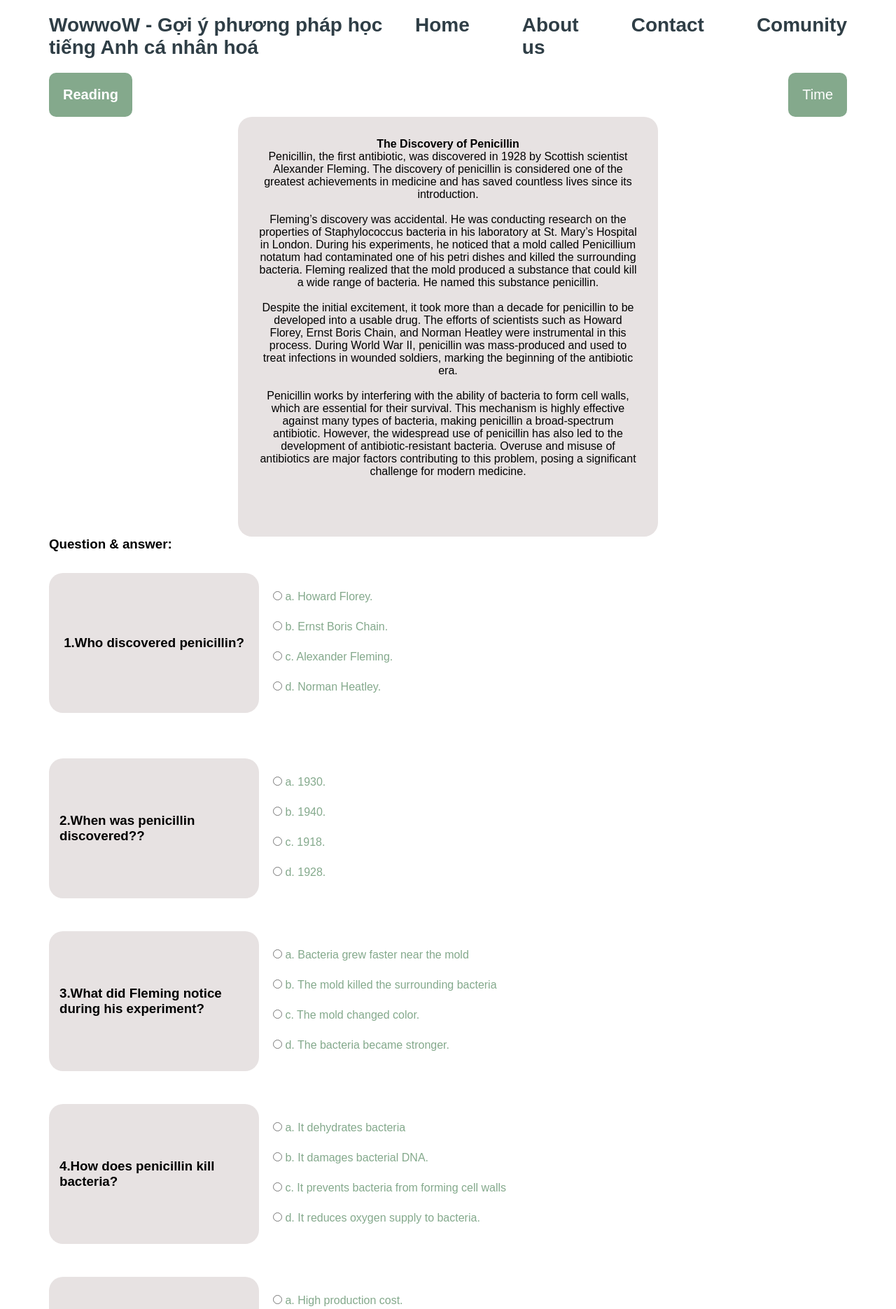
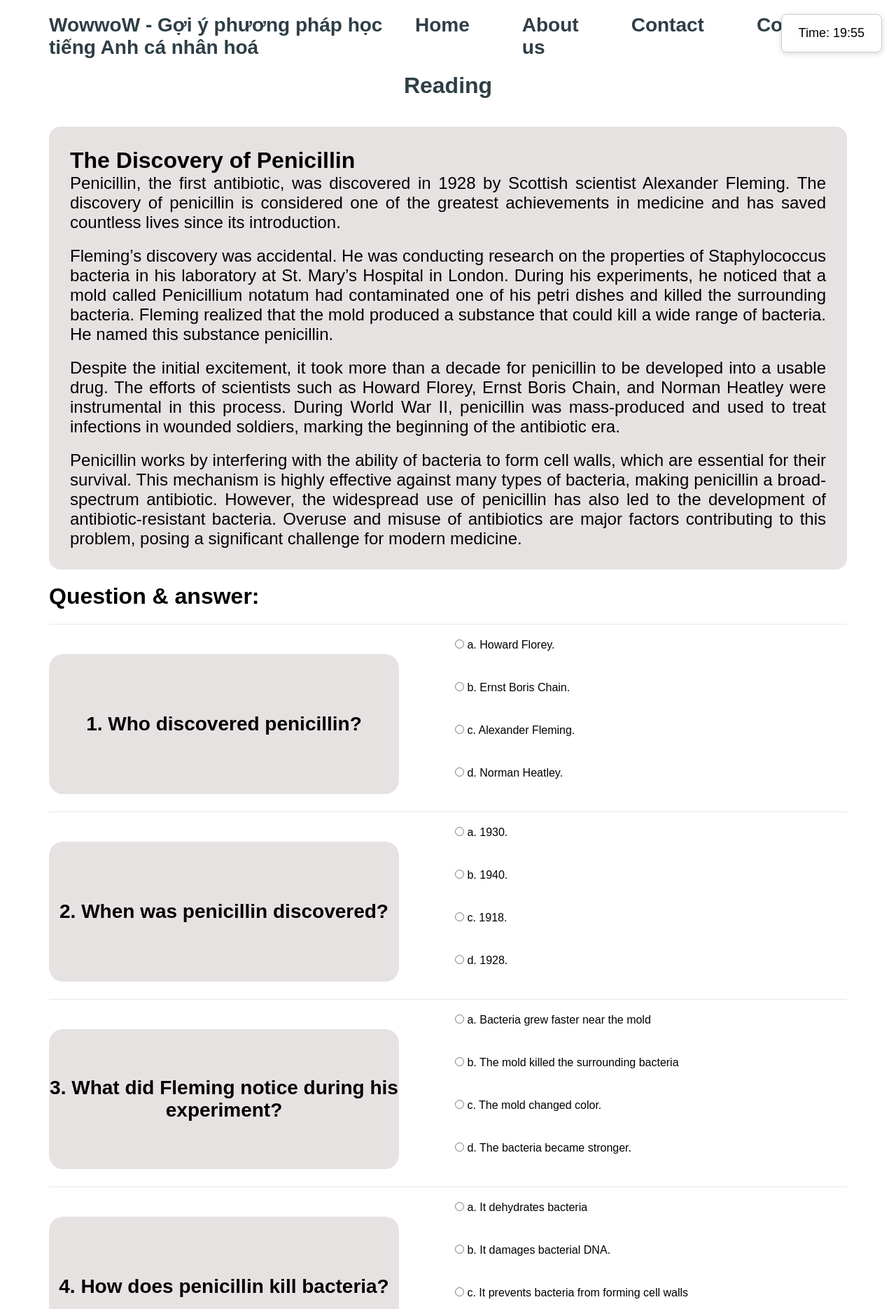
Before and after one commit to TynnnET/suggest-learn-english, a plain HTML site: page src/tests/reading.html in a window 1280 px wide. Shown: the top 1871 px of the page at 70% size. Drawn offline with Linux system fonts and the light colour scheme.

Commit message:
modify reading

```diff
--- a/src/styles/test.css
+++ b/src/styles/test.css
@@ -1,3 +1,11 @@
+:root {
+  --dark-blue: #2f3e46;
+  --gray-blue: #354f52;
+  --mint: #84a98c;
+  --mint-light: #cad2c5;
+  --white: #fff;
+}
+
 *,
 *:before,
 *:after {
@@ -6,45 +14,26 @@
   box-sizing: border-box;
 }
 
-html {
-  scroll-behavior: smooth;
-}
-
-body {
+body,
+.container,
+header {
   font-family: "Dongle", sans-serif;
   max-width: 1140px;
   margin: 0 auto;
 }
 
 img {
-  max-width: 100%;
   width: 500px;
   height: 500px;
+  max-width: 100%;
 }
 
-a:link {
+a {
+  color: var(--dark-blue);
   text-decoration: none;
 }
 
-:root {
-  --dark-blue: #2f3e46;
-  --gray-blue: #354f52;
-  --mint: #84a98c;
-  --mint-light: #cad2c5;
-  --white: #ffffff;
-}
-
-.container {
-  max-width: 1140px;
-  width: 100%;
-  margin: 0 auto;
-  padding: 0;
-}
-
 header {
-  max-width: 1140px;
-  width: 100%;
-  margin: 0 auto;
   margin-top: 20px;
   display: flex;
   justify-content: space-between;
@@ -55,31 +44,26 @@ header {
 
 ul {
   display: flex;
-  justify-content: space-between;
-  column-gap: 75px;
+  gap: 75px;
 }
-
 li {
   list-style: none;
 }
 
-a {
+.cc {
+  display: flex;
+  justify-content: center;
+}
+.cc h1 {
+  margin: 20px;
   color: var(--dark-blue);
-}
-
-.cc h1 {
-  margin-top: 20px;
-  background-color: #84a98c;
-  color: #ffffff;
-  display: inline-block;
-  font-size: 20px;
-  padding: 20px;
+  font-size: 32px;
   border-radius: 10px;
 }
 
 hr {
   height: 2px;
-  background-color: var(--gray-blue);
+  background: var(--gray-blue);
   border: none;
   margin: 40px 0;
   border-radius: 100px;
@@ -90,89 +74,88 @@ audio {
   margin: 40px auto;
   width: 50%;
 }
-.cc p {
-  margin-top: 20px;
-  background-color: #84a98c;
-  color: #ffffff;
-  display: inline-block;
-  font-size: 20px;
-  padding: 20px;
-  border-radius: 10px;
-}
-.cc {
-  display: flex;
-  justify-content: space-between;
-}
-input[type="radio"]:checked + span.đúng {
-  display: inline;
-  color: green;
-}
-input[type="radio"]:checked + span.sai {
-  display: inline;
-  color: red;
-}
-.tc {
-  display: flex;
-  justify-content: space-around;
-}
-.ch {
-  padding: 15px;
-  height: 200px;
-  width: 300px;
-  margin-top: 30px;
-  background-color: rgb(231, 226, 226);
-  display: flex;
-  justify-content: center;
-  align-items: center;
-  border-radius: 20px;
-}
-.dn {
-  padding: 20px;
-  margin: auto;
-  color: #84a98c;
-  margin-top: 35px;
-}
+
 .kh {
   display: block;
   margin-bottom: 25px;
   margin-right: 10px;
 }
 
-.dn2{
+.debai {
+  width: 100%;
+  background: #e7e2e2;
+  border-radius: 16px;
+  text-align: justify;
+  padding: 30px;
+  font-size: 24px;
+  margin: 20px auto 0;
+  gap: 20px;
+}
+.debai p + p {
+  margin-top: 20px;
+}
+.debai b {
+  font-size: 32px;
+}
+
+h2 {
+  margin-top: 20px;
+  font-size: 32px;
+}
+
+.tc {
+  display: grid;
+  grid-template-columns: 1fr 1fr;
+  gap: 20px;
+}
+
+.ch {
+  width: 500px;
+  height: 200px;
+  background: #e7e2e2;
+  display: flex;
+  justify-content: center;
+  align-items: center;
+  border-radius: 20px;
+  margin-top: 22px;
+}
+
+.dn {
+  display: flex;
+  flex-direction: column;
+}
+.dn .answer {
+  width: 220px;
+  padding: 16px 0;
+  background: var(--mint-light);
+  border-radius: 10px;
+  text-align: center;
+  font-size: 32px;
+  color: var(--dark-blue);
+  font-weight: 500;
+  box-shadow: 0 2px 8px #0001;
+}
+
+h3 {
+  font-size: 28px;
+  text-align: center;
+}
+
+.line {
+  border-top: 1px solid var(--mint-light);
+  opacity: 0.1;
+  width: 100%;
+  margin: 20px 0;
+}
+
+button {
+  font-size: 32px;
   display: block;
-  margin-left:0px;
-}.dn3{
-  display: block;
-  margin-left:0px;
+  margin: 30px auto;
+  background: var(--mint);
+  color: var(--white);
+  border-radius: 10px;
+  padding: 10px;
+  border: none;
+  font-family: "Dongle", sans-serif;
 }
-.dn4{
-  display: block;
-  margin-left:0px;
-}.dn5{
-  display: block;
-  margin-left:0px;
-}
-.dn{
-  display: block;
-  margin-left:0px;
-}
-.debai{
-  width: 600px;
-  height: 600px;
-  display: block;
-  margin-top: 20px;
-  background-color:  rgb(231, 226, 226);
-border-radius: 20px;
-text-align: center;
-padding: 30px;
-margin: 0 auto;
-}
-button{
-  font-size: 20px;
-  display: block;
-  margin: 0 auto;
-  background-color: #84a98c;
-  color:#ffffff;
-  border-radius: 10px;
-  padding: 20px;
-}
--- a/src/tests/reading.html
+++ b/src/tests/reading.html
@@ -4,7 +4,7 @@
     <meta charset="UTF-8" />
     <meta name="viewport" content="width=device-width, initial-scale=1.0" />
     <link rel="stylesheet" href="../styles/test.css" />
-    <title>Listening</title>
+    <title>Reading</title>
   </head>
   <body>
     <header>
@@ -22,128 +22,244 @@
     </header>
     <div class="cc">
       <h1>Reading</h1>
-      <p>Time</p>
     </div>
     <div class="debai">
-      <b>The Discovery of Penicillin</b><br>
-      <p>Penicillin, the first antibiotic, was discovered in 1928 by Scottish scientist Alexander Fleming. The discovery of penicillin is considered one of the greatest achievements in medicine and has saved countless lives since its introduction.</p><br>
-      <p>Fleming’s discovery was accidental. He was conducting research on the properties of Staphylococcus bacteria in his laboratory at St. Mary’s Hospital in London. During his experiments, he noticed that a mold called Penicillium notatum had contaminated one of his petri dishes and killed the surrounding bacteria. Fleming realized that the mold produced a substance that could kill a wide range of bacteria. He named this substance penicillin.</p><br>
-      <p>Despite the initial excitement, it took more than a decade for penicillin to be developed into a usable drug. The efforts of scientists such as Howard Florey, Ernst Boris Chain, and Norman Heatley were instrumental in this process. During World War II, penicillin was mass-produced and used to treat infections in wounded soldiers, marking the beginning of the antibiotic era.</p><br>
-      <p>Penicillin works by interfering with the ability of bacteria to form cell walls, which are essential for their survival. This mechanism is highly effective against many types of bacteria, making penicillin a broad-spectrum antibiotic. However, the widespread use of penicillin has also led to the development of antibiotic-resistant bacteria. Overuse and misuse of antibiotics are major factors contributing to this problem, posing a significant challenge for modern medicine.</p><br>
+      <b>The Discovery of Penicillin</b>
+      <p>
+        Penicillin, the first antibiotic, was discovered in 1928 by Scottish
+        scientist Alexander Fleming. The discovery of penicillin is considered
+        one of the greatest achievements in medicine and has saved countless
+        lives since its introduction.
+      </p>
+      <p>
+        Fleming’s discovery was accidental. He was conducting research on the
+        properties of Staphylococcus bacteria in his laboratory at St. Mary’s
+        Hospital in London. During his experiments, he noticed that a mold
+        called Penicillium notatum had contaminated one of his petri dishes and
+        killed the surrounding bacteria. Fleming realized that the mold produced
+        a substance that could kill a wide range of bacteria. He named this
+        substance penicillin.
+      </p>
+      <p>
+        Despite the initial excitement, it took more than a decade for
+        penicillin to be developed into a usable drug. The efforts of scientists
+        such as Howard Florey, Ernst Boris Chain, and Norman Heatley were
+        instrumental in this process. During World War II, penicillin was
+        mass-produced and used to treat infections in wounded soldiers, marking
+        the beginning of the antibiotic era.
+      </p>
+      <p>
+        Penicillin works by interfering with the ability of bacteria to form
+        cell walls, which are essential for their survival. This mechanism is
+        highly effective against many types of bacteria, making penicillin a
+        broad-spectrum antibiotic. However, the widespread use of penicillin has
+        also led to the development of antibiotic-resistant bacteria. Overuse
+        and misuse of antibiotics are major factors contributing to this
+        problem, posing a significant challenge for modern medicine.
+      </p>
     </div>
-    <h3>Question & answer:</h3>
-      <div class="t1">
+    <h2>Question &amp; answer:</h2>
+    <hr class="line" />
+    <form>
+      <div class="t">
         <div class="tc">
-          <div class="ch"><h3>1.Who discovered penicillin?</h3></div>
+          <div class="ch"><h3>1. Who discovered penicillin?</h3></div>
           <div class="dn">
             <label class="kh">
-              <input type="radio" name="question" value="a">
-              <span class="đúng">a. Howard Florey.</span><br>
-            </label>
+              <input type="radio" name="q1" value="a" />
+              <span class="sai">a. Howard Florey.</span> </label
+            ><br />
             <label class="kh">
-              <input type="radio" name="question" value="b">
-              <span class="sai">b. Ernst Boris Chain.</span><br>
-            </label>
+              <input type="radio" name="q1" value="b" />
+              <span class="sai">b. Ernst Boris Chain.</span> </label
+            ><br />
             <label class="kh">
-              <input type="radio" name="question" value="c">
-              <span class="sai">c. Alexander Fleming.</span><br>
-            </label> <label class="kh">
-              <input type="radio" name="question" value="d">
-              <span class="sai">d. Norman Heatley.</span><br>
-            </label>
-       </div>
-      </div><br>
-    <div class="t">
-         <div class="tc">
-          <div class="ch"><h3>2.When was penicillin discovered??</h3></div>
-       <div class="dn dn2">
+              <input type="radio" name="q1" value="c" />
+              <span class="đúng">c. Alexander Fleming.</span> </label
+            ><br />
             <label class="kh">
-              <input type="radio" name="question" value="a">
-              <span class="sai">a. 1930.</span><br>
-            </label>
-            <label class="kh">
-              <input type="radio" name="question" value="b">
-              <span class="sai">b. 1940.</span><br>
-            </label>
-             <label class="kh">
-              <input type="radio" name="question" value="c">
-              <span class="đúng">c. 1918.</span><br>
-            </label> <label class="kh">
-              <input type="radio" name="question" value="d">
-              <span class="sai">d. 1928.</span><br>
+              <input type="radio" name="q1" value="d" />
+              <span class="sai">d. Norman Heatley.</span>
             </label>
           </div>
         </div>
       </div>
+      <hr class="line" />
       <div class="t">
         <div class="tc">
-          <div class="ch"><h3>3.What did Fleming notice during his experiment?</h3></div>
-       <div class="dn dn3">
+          <div class="ch"><h3>2. When was penicillin discovered?</h3></div>
+          <div class="dn">
             <label class="kh">
-              <input type="radio" name="question" value="a">
-              <span class="sai">a. Bacteria grew faster near the mold</span><br>
-            </label>
+              <input type="radio" name="q2" value="a" />
+              <span class="sai">a. 1930.</span> </label
+            ><br />
             <label class="kh">
-              <input type="radio" name="question" value="b">
-              <span class="đúng">b. The mold killed the surrounding bacteria</span><br>
-            </label>
+              <input type="radio" name="q2" value="b" />
+              <span class="sai">b. 1940.</span> </label
+            ><br />
             <label class="kh">
-              <input type="radio" name="question" value="c">
-              <span class="sai">c. The mold changed color.</span><br>
-            </label>
+              <input type="radio" name="q2" value="c" />
+              <span class="sai">c. 1918.</span> </label
+            ><br />
             <label class="kh">
-              <input type="radio" name="question" value="d">
-              <span class="sai">d. The bacteria became stronger.</span><br>
+              <input type="radio" name="q2" value="d" />
+              <span class="đúng">d. 1928.</span>
             </label>
           </div>
         </div>
       </div>
+      <hr class="line" />
       <div class="t">
         <div class="tc">
-          <div class="ch"><h3>4.How does penicillin kill bacteria?</h3></div>
-       <div class="dn dn4">
+          <div class="ch">
+            <h3>3. What did Fleming notice during his experiment?</h3>
+          </div>
+          <div class="dn">
             <label class="kh">
-              <input type="radio" name="question" value="a">
-              <span class="sai">a. It dehydrates bacteria</span><br>
-            </label>
+              <input type="radio" name="q3" value="a" />
+              <span class="sai"
+                >a. Bacteria grew faster near the mold</span
+              > </label
+            ><br />
             <label class="kh">
-              <input type="radio" name="question" value="b">
-              <span class="đúng">b. It damages bacterial DNA.</span><br>
-            </label>
+              <input type="radio" name="q3" value="b" />
+              <span class="đúng"
+                >b. The mold killed the surrounding bacteria</span
+              > </label
+            ><br />
             <label class="kh">
-              <input type="radio" name="question" value="c">
-              <span class="sai">c. It prevents bacteria from forming cell walls</span><br>
-            </label>
+              <input type="radio" name="q3" value="c" />
+              <span class="sai">c. The mold changed color.</span> </label
+            ><br />
             <label class="kh">
-              <input type="radio" name="question" value="d">
-              <span class="sai">d. It reduces oxygen supply to bacteria.</span><br>
+              <input type="radio" name="q3" value="d" />
+              <span class="sai">d. The bacteria became stronger.</span>
             </label>
           </div>
         </div>
       </div>
+      <hr class="line" />
       <div class="t">
         <div class="tc">
-          <div class="ch"><h3>5.What is a major problem caused by the overuse of penicillin?</h3></div>
-       <div class="dn dn5">
+          <div class="ch"><h3>4. How does penicillin kill bacteria?</h3></div>
+          <div class="dn">
             <label class="kh">
-              <input type="radio" name="question" value="a">
-              <span class="sai">a. High production cost.</span><br>
-            </label>
+              <input type="radio" name="q4" value="a" />
+              <span class="sai">a. It dehydrates bacteria</span> </label
+            ><br />
             <label class="kh">
-              <input type="radio" name="question" value="b">
-              <span class="đúng">b. Lack of mold supply.</span><br>
-            </label>
+              <input type="radio" name="q4" value="b" />
+              <span class="sai">b. It damages bacterial DNA.</span> </label
+            ><br />
             <label class="kh">
-              <input type="radio" name="question" value="c">
-              <span class="sai">c. Antibiotic-resistant bacteria.</span><br>
-            </label>
+              <input type="radio" name="q4" value="c" />
+              <span class="đúng"
+                >c. It prevents bacteria from forming cell walls</span
+              > </label
+            ><br />
             <label class="kh">
-              <input type="radio" name="question" value="d">
-              <span class="sai">d. Ineffectiveness against viruses.</span><br>
+              <input type="radio" name="q4" value="d" />
+              <span class="sai">d. It reduces oxygen supply to bacteria.</span>
             </label>
           </div>
         </div>
       </div>
-<button type="submit">Luôn</button>
+      <hr class="line" />
+      <div class="t">
+        <div class="tc">
+          <div class="ch">
+            <h3>
+              5. What is a major problem caused by the overuse of penicillin?
+            </h3>
+          </div>
+          <div class="dn">
+            <label class="kh">
+              <input type="radio" name="q5" value="a" />
+              <span class="sai">a. High production cost.</span> </label
+            ><br />
+            <label class="kh">
+              <input type="radio" name="q5" value="b" />
+              <span class="sai">b. Lack of mold supply.</span> </label
+            ><br />
+            <label class="kh">
+              <input type="radio" name="q5" value="c" />
+              <span class="đúng"
+                >c. Antibiotic-resistant bacteria.</span
+              > </label
+            ><br />
+            <label class="kh">
+              <input type="radio" name="q5" value="d" />
+              <span class="sai">d. Ineffectiveness against viruses.</span>
+            </label>
+          </div>
+        </div>
+      </div>
+      <hr class="line" />
+      <button type="submit">Submit</button>
+    </form>
+    <script>
+      const timerPopup = document.createElement("div");
+      timerPopup.style.position = "fixed";
+      timerPopup.style.top = "20px";
+      timerPopup.style.right = "20px";
+      timerPopup.style.background = "#fff";
+      timerPopup.style.border = "1px solid #ccc";
+      timerPopup.style.padding = "16px 24px";
+      timerPopup.style.boxShadow = "0 2px 8px rgba(0,0,0,0.15)";
+      timerPopup.style.zIndex = "9999";
+      timerPopup.style.fontSize = "18px";
+      timerPopup.style.borderRadius = "8px";
+      timerPopup.textContent = "Time: 20:00";
+      document.body.appendChild(timerPopup);
+
+      let timeLeft = 1200;
+
+      function updateTimer() {
+        const minutes = Math.floor(timeLeft / 60);
+        const seconds = timeLeft % 60;
+        timerPopup.textContent = `Time: ${minutes}:${seconds
+          .toString()
+          .padStart(2, "0")}`;
+        if (timeLeft > 0) {
+          timeLeft--;
+          setTimeout(updateTimer, 1000);
+        } else {
+          timerPopup.textContent = "Time's up!";
+          document
+            .querySelector("form")
+            .querySelectorAll("input")
+            .forEach((i) => (i.disabled = true));
+        }
+      }
+
+      updateTimer();
+      document.querySelector("form").addEventListener("submit", function (e) {
+        e.preventDefault();
+        const answers = [
+          { name: "q1", correct: "c" },
+          { name: "q2", correct: "d" },
+          { name: "q3", correct: "b" },
+          { name: "q4", correct: "c" },
+          { name: "q5", correct: "c" },
+        ];
+        let correctCount = 0;
+        answers.forEach((q) => {
+          const radios = document.querySelectorAll(`input[name="${q.name}"]`);
+          radios.forEach((radio) => {
+            const span = radio.nextElementSibling;
+            // Reset color
+            span.style.color = "";
+            if (radio.checked) {
+              if (radio.value === q.correct) {
+                span.style.color = "#5CB338";
+                correctCount++;
+              } else {
+                span.style.color = "#DC2525";
+              }
+            }
+          });
+        });
+      });
+    </script>
   </body>
 </html>
```
Lines whose indentation alone changed are shown as unchanged.
